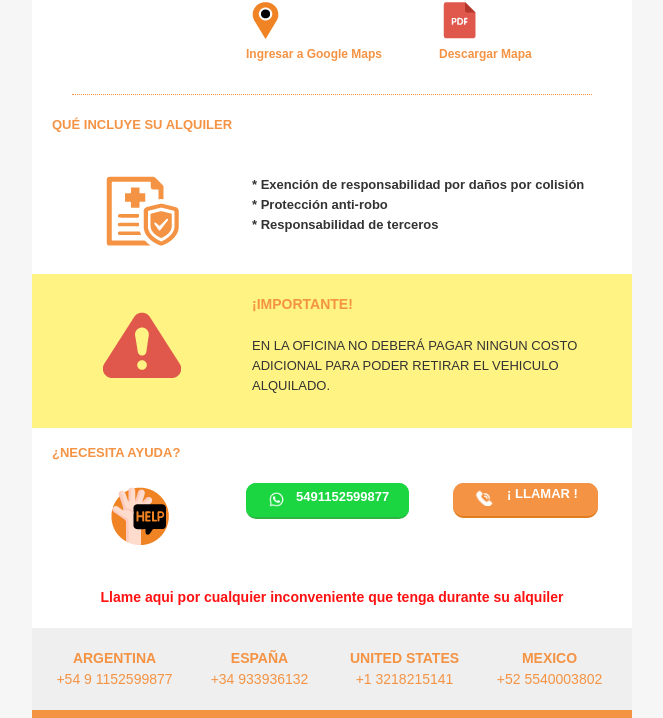
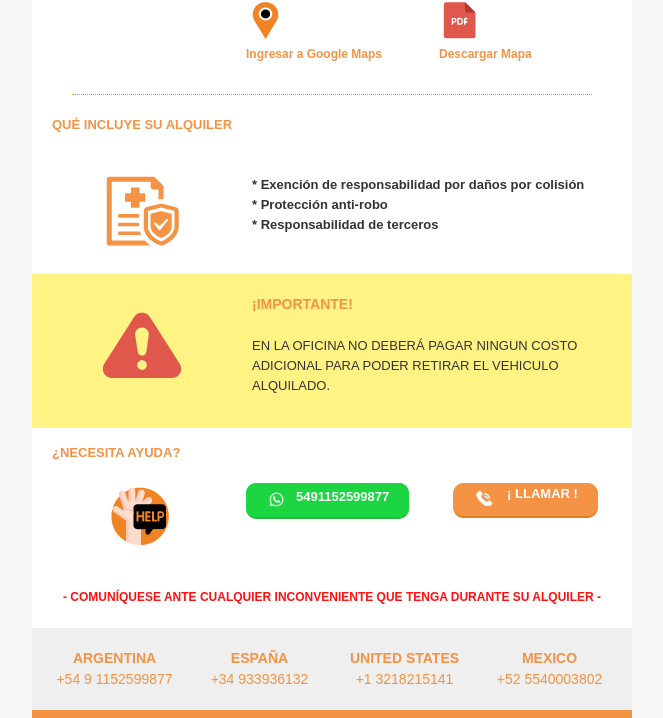
Before and after one commit to vixozim/FX-Cancun-456, a plain HTML site: page index.html in a window 1280 px wide. Shown: the part 594-1312 px from the top of the page, without its empty margins (308-971 px from the left). Drawn offline with Linux system fonts and the light colour scheme.

Commit message:
Update index.html

```diff
--- a/index.html
+++ b/index.html
@@ -424,7 +424,7 @@ td .es-button-border:hover a.es-button-3 {
                   <td class="es-m-p0r es-m-p20b" align="center" style="padding:0;Margin:0;width:100%">
                    <table cellpadding="0" cellspacing="0" width="100%" role="presentation" style="mso-table-lspace:0pt;mso-table-rspace:0pt;border-collapse:collapse;border-spacing:0px">
                      <tr>
-                      <td align="center" style="padding:0;Margin:0"><p style="Margin:0;-webkit-text-size-adjust:none;-ms-text-size-adjust:none;mso-line-height-rule:exactly;font-family:arial, 'helvetica neue', helvetica, sans-serif;line-height:21px;color:#ff1111;font-size:14px"><b>Llame aqui por cualquier inconveniente que tenga durante su alquiler</b></p></td>
+                    <td align="center" style="padding:0;Margin:0"><p style="Margin:0;-webkit-text-size-adjust:none;-ms-text-size-adjust:none;mso-line-height-rule:exactly;font-family:arial, 'helvetica neue', helvetica, sans-serif;line-height:21px;color:#ff1111;font-size:12px"><b>- COMUNÍQUESE ANTE CUALQUIER INCONVENIENTE QUE TENGA DURANTE SU ALQUILER -</b> </p></td>
                      </tr>
                    </table></td>
                   <td class="es-hidden" style="padding:0;Margin:0;width:20px"></td>
```
